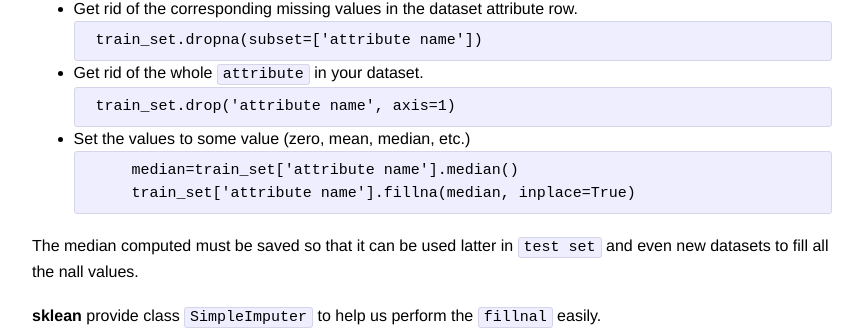
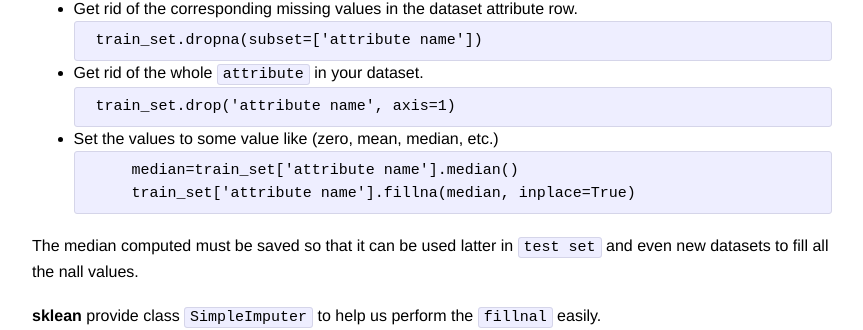
Before and after one commit to oderoi/oderoi.github.io, a Jekyll site: the page built from _posts/2023-08-03-Prepare the Data for Machine Learning Algorithms.markdown, in a window 1280 px wide and 900 px high, scrolled down 790 px. Shown: the part 130-460 px from the top of the window, without its empty margins (208-1071 px from the left). Built offline with Jekyll 4.4.1, drawn with Linux system fonts in a browser that asks for light colours; comment, search, counter and statistics services are not loaded.

Commit message:
Update 2023-08-03-Prepare the Data for Machine Learning Algorithms.markdown

````diff
--- a/_posts/2023-08-03-Prepare the Data for Machine Learning Algorithms.markdown
+++ b/_posts/2023-08-03-Prepare the Data for Machine Learning Algorithms.markdown
@@ -45,7 +45,7 @@ Most of machine Learning can not work with missing features, so you have to crea
     ```Python
     train_set.drop('attribute name', axis=1)
     ```
- - Set the values to some value (zero, mean, median, etc.)
+ - Set the values to some value like (zero, mean, median, etc.)
 
     ```Python
         median=train_set['attribute name'].median()
````
